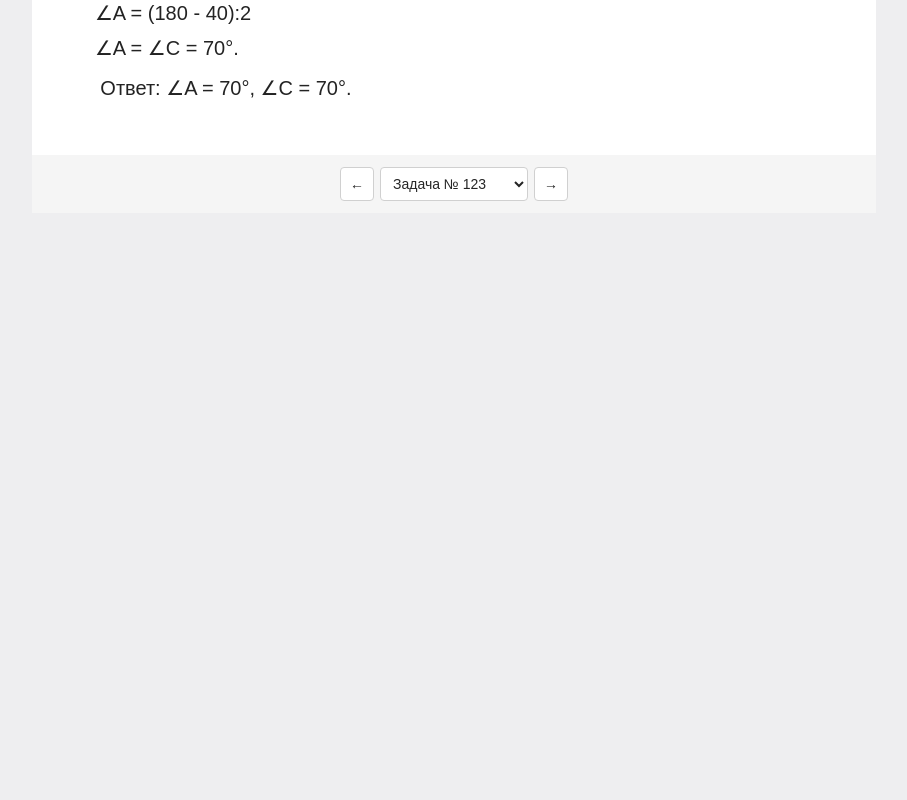
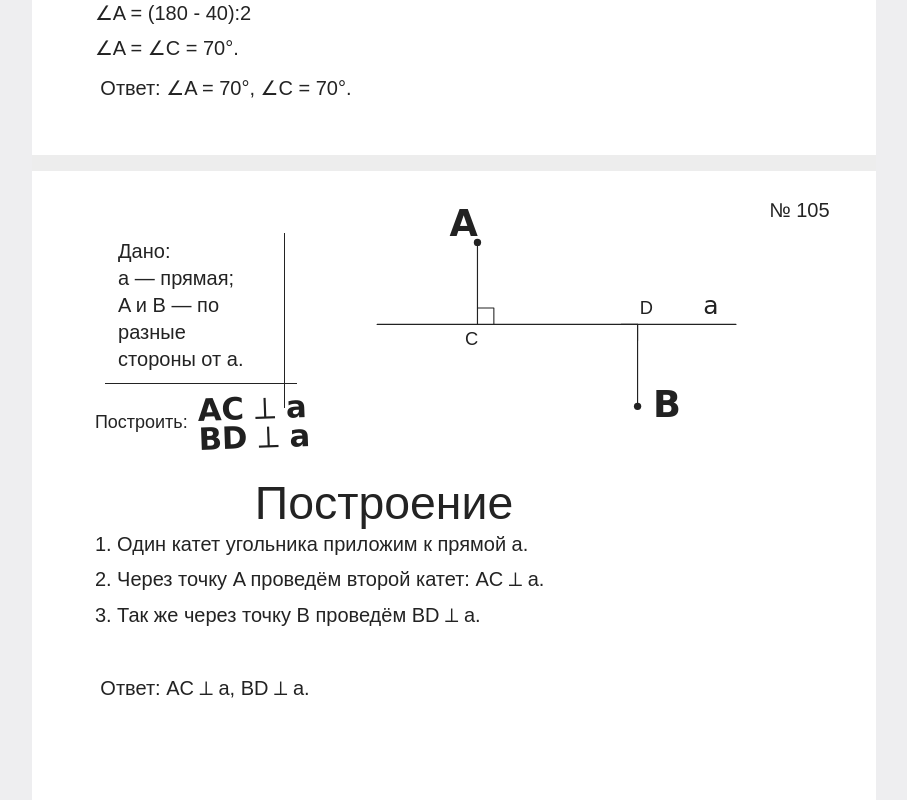
Before and after one commit to romankandeevy/homework-copilot, a React (Vite) app: page / in a window 1280 px wide. Shown: the part 474-1274 px from the top of the page, without its empty margins (186-1093 px from the left). Before the commit the page ends 800 px from the top, so only its background shows below. Built offline with nearby package versions, Linux system fonts and the light colour scheme.

Commit message:
Add solved task 105

```diff
--- a/src/App.css
+++ b/src/App.css
@@ -1,11 +1,13 @@
 .review-shell {
   width: min(100%, 844px);
   margin: 0 auto;
-  background: #fff;
+  background: #ededed;
 }
 
 .sheet-stage {
   width: 100%;
+  display: grid;
+  gap: 16px;
 }
 
 .solution-page {
@@ -149,7 +151,8 @@
 }
 
 .diagram-small-label,
-.angle-value {
+.angle-value,
+.line-label {
   fill: currentColor;
   font-family: Arial, 'Segoe UI', sans-serif;
   text-anchor: middle;
@@ -157,6 +160,19 @@
 
 .diagram-small-label {
   font-size: 19px;
+}
+
+.line-label {
+  font-family: 'Comic Sans MS', 'Segoe Print', cursive;
+  font-size: 26px;
+}
+
+.diagram-point {
+  fill: currentColor;
+}
+
+.construction-diagram .diagram-label {
+  font-size: 38px;
 }
 
 .angle-value {
@@ -176,6 +192,51 @@
   line-height: 1;
 }
 
+.construction-page .given-panel {
+  top: 7.9cqw;
+  left: 10.2cqw;
+  width: 20cqw;
+  font-size: 2.37cqw;
+  line-height: 1.35;
+}
+
+.construction-page .given-divider {
+  top: 7.4cqw;
+  height: 20.65cqw;
+}
+
+.construction-page .goal-divider {
+  top: 25.15cqw;
+}
+
+.construction-page .goal-panel {
+  top: 28.7cqw;
+  font-size: 2.13cqw;
+}
+
+.construction-page .goal-items {
+  margin-top: -2.25cqw;
+  font-size: 3.65cqw;
+  line-height: 0.95;
+}
+
+.construction-page .solution-copy h2 {
+  font-size: 5.5cqw;
+}
+
+.construction-page .answer-line {
+  top: 59.8cqw;
+}
+
+.exercise-number {
+  position: absolute;
+  top: 3.3cqw;
+  right: 5.5cqw;
+  margin: 0;
+  color: #232323;
+  font-size: 2.37cqw;
+}
+
 .solution-lines {
   margin-top: 0;
   font-size: 2.37cqw;
@@ -193,52 +254,6 @@
   line-height: 1.2;
 }
 
-.review-controls {
-  display: flex;
-  justify-content: center;
-  align-items: center;
-  gap: 6px;
-  padding: 12px;
-  background: #f5f5f5;
-}
-
-.review-controls button,
-.review-controls select {
-  min-height: 34px;
-  border: 1px solid #d0d0d0;
-  border-radius: 4px;
-  background: #fff;
-  color: #252525;
-  font: 14px/1 Arial, sans-serif;
-}
-
-.review-controls button {
-  width: 34px;
-  cursor: pointer;
-}
-
-.review-controls select {
-  padding: 0 24px 0 8px;
-}
-
-.review-controls button:focus-visible,
-.review-controls select:focus-visible {
-  outline: 2px solid #1769aa;
-  outline-offset: 2px;
-}
-
-.visually-hidden {
-  position: absolute;
-  width: 1px;
-  height: 1px;
-  padding: 0;
-  margin: -1px;
-  overflow: hidden;
-  clip: rect(0, 0, 0, 0);
-  white-space: nowrap;
-  border: 0;
-}
-
 @media (max-width: 844px) {
   .review-shell {
     min-height: 100svh;
--- a/src/App.tsx
+++ b/src/App.tsx
@@ -1,6 +1,29 @@
-import { useState } from 'react'
-import { fixtures, type NotebookFixture } from './fixtures'
+import { fixtures, task105Fixture, type NotebookFixture } from './fixtures'
 import './App.css'
+
+function PerpendicularDiagram({ fixture }: { fixture: NotebookFixture }) {
+  return (
+    <svg
+      className="diagram construction-diagram"
+      viewBox="0 0 420 250"
+      role="img"
+      aria-label={fixture.diagram.description}
+    >
+      <path className="diagram-line" d="M 24 130 H 396" />
+      <path className="diagram-line" d="M 128 45 V 130" />
+      <path className="diagram-line" d="M 294 130 V 215" />
+      <path className="diagram-mark" d="M 128 113 H 145 V 130" />
+      <path className="diagram-mark" d="M 277 130 H 294 V 147" />
+      <circle className="diagram-point" cx="128" cy="45" r="3.8" />
+      <circle className="diagram-point" cx="294" cy="215" r="3.8" />
+      <text className="diagram-label" x="99" y="38">A</text>
+      <text className="diagram-label" x="310" y="226">B</text>
+      <text className="diagram-small-label" x="122" y="151">C</text>
+      <text className="diagram-small-label" x="303" y="119">D</text>
+      <text className="line-label" x="370" y="119">a</text>
+    </svg>
+  )
+}
 
 function TriangleDiagram({ fixture }: { fixture: NotebookFixture }) {
   const labels = fixture.diagram.labels
@@ -41,28 +64,33 @@ function TriangleDiagram({ fixture }: { fixture: NotebookFixture }) {
 
 function SolutionSheet({ fixture }: { fixture: NotebookFixture }) {
   const goalItems = fixture.goalItems ?? [fixture.goal]
+  const givenLines = fixture.givenLines ?? fixture.given.split(', ')
 
   return (
-    <article className="solution-page" aria-label={`Лист тетради: задача ${fixture.number}`}>
+    <article
+      className={`solution-page${fixture.diagram.kind === 'perpendiculars' ? ' construction-page' : ''}`}
+      aria-label={`Лист тетради: задача ${fixture.number}`}
+    >
+      {fixture.id === task105Fixture.id && <p className="exercise-number">№ 105</p>}
       <section className="given-panel">
         <h2>Дано:</h2>
-        <p>{fixture.given.split(', ')[0]}</p>
-        <p>{fixture.given.split(', ')[1]}</p>
-        <p>{fixture.given.split(', ')[2]}</p>
+        {givenLines.map((line) => <p key={line}>{line}</p>)}
       </section>
       <div className="given-divider" aria-hidden="true" />
       <div className="goal-divider" aria-hidden="true" />
       <section className="goal-panel">
-        <h2>Найти:</h2>
+        <h2>{fixture.goalTitle}:</h2>
         <div className="goal-items">
           {goalItems.map((goalItem) => <p key={goalItem}>{goalItem}</p>)}
         </div>
       </section>
 
-      <TriangleDiagram fixture={fixture} />
+      {fixture.diagram.kind === 'perpendiculars'
+        ? <PerpendicularDiagram fixture={fixture} />
+        : <TriangleDiagram fixture={fixture} />}
 
       <section className="solution-copy">
-        <h2>Решение</h2>
+        <h2>{fixture.solutionTitle ?? 'Решение'}</h2>
         <div className="solution-lines">
           {fixture.solution.map((line) => <p key={line}>{line}</p>)}
         </div>
@@ -74,31 +102,12 @@ function SolutionSheet({ fixture }: { fixture: NotebookFixture }) {
 }
 
 function App() {
-  const [fixtureIndex, setFixtureIndex] = useState(0)
-  const fixture = fixtures[fixtureIndex]
-
-  const selectFixture = (nextIndex: number) => {
-    setFixtureIndex((nextIndex + fixtures.length) % fixtures.length)
-  }
-
   return (
     <main className="review-shell">
-      <section className="sheet-stage" aria-label="Готовый лист для переписывания">
-        <SolutionSheet fixture={fixture} />
+      <section className="sheet-stage" aria-label="Готовые листы для переписывания">
+        <SolutionSheet fixture={fixtures[0]} />
+        <SolutionSheet fixture={task105Fixture} />
       </section>
-
-      <footer className="review-controls" aria-label="Выбор тестовой задачи">
-        <button type="button" onClick={() => selectFixture(fixtureIndex - 1)}>←</button>
-        <label>
-          <span className="visually-hidden">Тестовая задача</span>
-          <select value={fixtureIndex} onChange={(event) => setFixtureIndex(Number(event.target.value))}>
-            {fixtures.map((item, index) => (
-              <option key={item.id} value={index}>Задача № {item.number}</option>
-            ))}
-          </select>
-        </label>
-        <button type="button" onClick={() => selectFixture(fixtureIndex + 1)}>→</button>
-      </footer>
     </main>
   )
 }
--- a/src/fixtures.ts
+++ b/src/fixtures.ts
@@ -3,14 +3,17 @@ export type NotebookFixture = {
   number: string
   condition: string
   given: string
-  goalTitle: 'Найти' | 'Доказать'
+  givenLines?: string[]
+  goalTitle: 'Найти' | 'Доказать' | 'Построить'
   goal: string
   goalItems?: string[]
+  solutionTitle?: 'Решение' | 'Построение'
   solution: string[]
   answer?: string
   diagram: {
     description: string
     labels: [string, string, string]
+    kind?: 'triangle' | 'perpendiculars'
     variant: 'isosceles' | 'median' | 'right'
   }
 }
@@ -33,6 +36,7 @@ export const fixtures: NotebookFixture[] = [
     ],
     answer: '∠A = 70°, ∠C = 70°.',
     diagram: {
+      kind: 'triangle',
       description: 'Равнобедренный треугольник ABC с равными боковыми сторонами AB и BC.',
       labels: ['A', 'C', 'B'],
       variant: 'isosceles',
@@ -51,6 +55,7 @@ export const fixtures: NotebookFixture[] = [
       'Значит, AM = MC.',
     ],
     diagram: {
+      kind: 'triangle',
       description: 'Треугольник ABC с медианой BM к стороне AC.',
       labels: ['A', 'C', 'B'],
       variant: 'median',
@@ -70,9 +75,34 @@ export const fixtures: NotebookFixture[] = [
     ],
     answer: '55°.',
     diagram: {
+      kind: 'triangle',
       description: 'Прямоугольный треугольник ABC с прямым углом при точке A.',
       labels: ['A', 'C', 'B'],
       variant: 'right',
     },
   },
 ]
+
+export const task105Fixture: NotebookFixture = {
+  id: 'task-105-perpendiculars',
+  number: '105',
+  condition: 'Начертите прямую a и отметьте точки A и B, лежащие по разные стороны от прямой a. С помощью чертёжного угольника проведите из этих точек перпендикуляры к прямой a.',
+  given: 'a — прямая, A и B по разные стороны от a.',
+  givenLines: ['a — прямая;', 'A и B — по разные', 'стороны от a.'],
+  goalTitle: 'Построить',
+  goal: 'AC ⟂ a, BD ⟂ a.',
+  goalItems: ['AC ⟂ a', 'BD ⟂ a'],
+  solutionTitle: 'Построение',
+  solution: [
+    '1. Один катет угольника приложим к прямой a.',
+    '2. Через точку A проведём второй катет: AC ⟂ a.',
+    '3. Так же через точку B проведём BD ⟂ a.',
+  ],
+  answer: 'AC ⟂ a, BD ⟂ a.',
+  diagram: {
+    kind: 'perpendiculars',
+    description: 'Прямая a, точки A и B по разные её стороны и перпендикуляры AC и BD к прямой a.',
+    labels: ['A', 'B', 'a'],
+    variant: 'right',
+  },
+}
```
Also changed, not shown: 1 other file (tests, documents, lock files or other folders).
